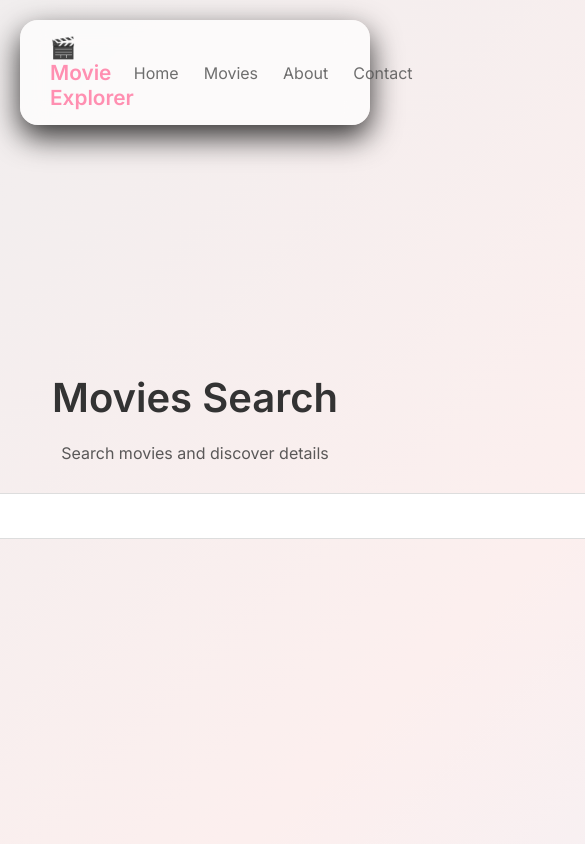
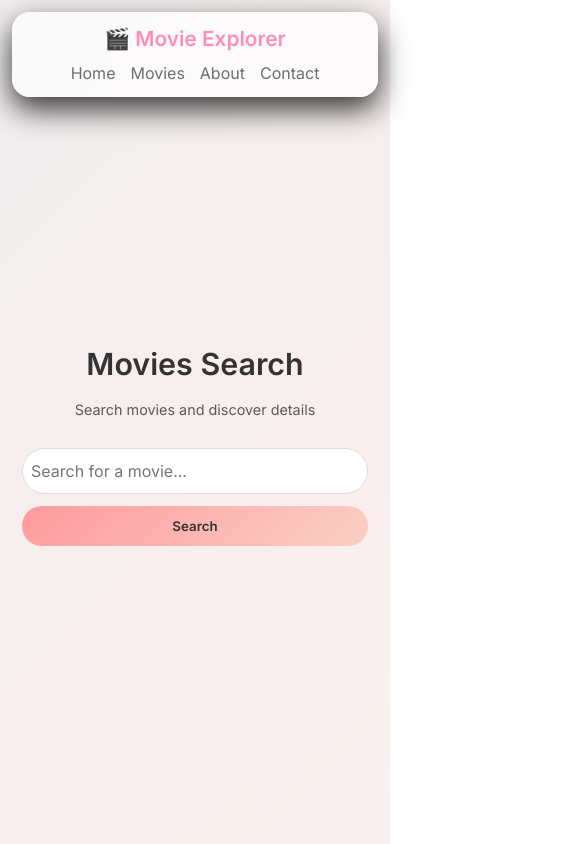
Before and after one commit to TylerAube/Movie-Search-Website, a plain HTML site: page index.html in a window 390 px wide. Shown: the top 844 px of the page, 585 px wide, since content can reach past the window. Drawn offline with Linux system fonts and the light colour scheme.

Commit message:
Added mobile, and tablet media query

```diff
--- a/style.css
+++ b/style.css
@@ -226,3 +226,81 @@ button:hover {
     padding: 4px 10px;
     border-radius: 999px;
 }
+
+/* MOBILE (ANDROID, APPLE & SMALL SCREENS */
+
+@media (max-width: 600px) {
+    body {
+        padding: 12px;
+    }
+
+    /* NAV BAR */
+    .navbar {
+        flex-direction: column;
+        gap: 12px;
+        padding: 14px 18px;
+    }
+
+    .nav-links {
+        gap: 15px;
+    }
+
+    /* HERO SECTION */
+    .hero {
+        min-height: 75vh;
+        padding: 0 10px;
+    }
+
+    .hero h1 {
+        font-size: 1.9rem;
+    }
+
+    .subtitle {
+        font-size: 0.9rem;
+    }
+
+    /* SEARCH BAR */
+    .search-area {
+        flex-direction: column;
+        gap: 12px;
+        width: 100%;
+    }
+
+    input {
+        width: 100%;
+    }
+
+    button {
+        width: 100%;
+    }
+
+    /* MOVIE */
+    .movie-list {
+        grid-template-columns: 1fr;
+        padding: 10px;
+    }
+
+    .movie-card img {
+        height: 280px;
+    }
+}
+
+@media (min-width: 601px) and (max-width: 1024px) {
+
+    /* HERO */
+    .hero h1 {
+        font-size: 2.2rem;
+    }
+
+    /* MOVIE */
+    .movie-list {
+        grid-template-columns: repeat(2, 1fr);
+        max-width: 900px;
+    }
+
+    .movie-card img {
+        height: 300px;
+    }
+
+
+}
```
